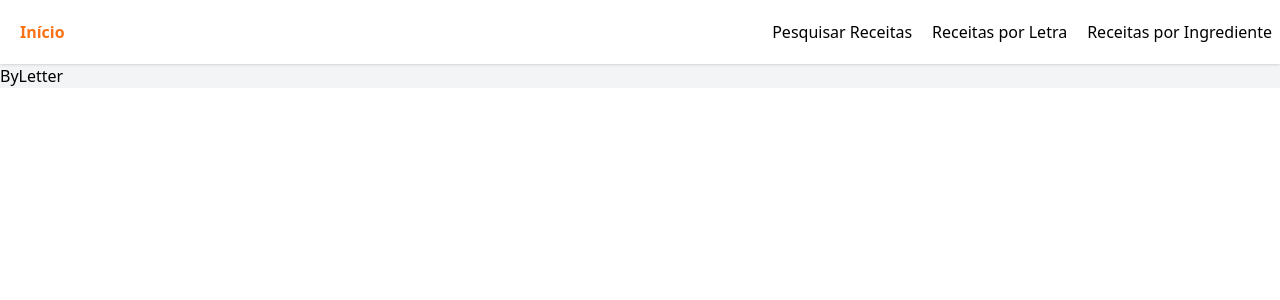
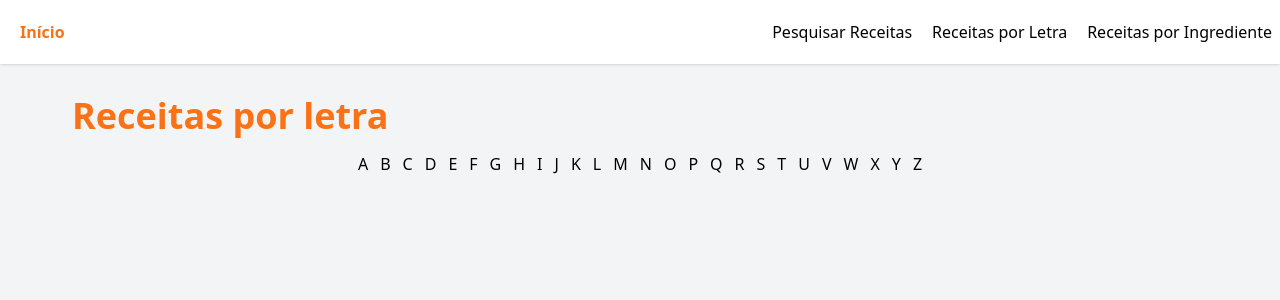
Before and after one commit to DiogoKaster/arise-test, a React (Vite) app: page /by-letter in a window 1280 px wide. Shown: the top 300 px of the page. Built offline with nearby package versions, Linux system fonts and the light colour scheme.

Commit message:
feat: create by-letter layout and dynamic page

```diff
--- a/src/Router.tsx
+++ b/src/Router.tsx
@@ -3,9 +3,10 @@ import { Home } from './pages/Home/Home'
 import { DefaultLayout } from './layouts/DefaultLayout/DefaultLayout'
 import { Meal } from './pages/Meal/Meal'
 import { ByName } from './pages/ByName/ByName'
+import { ByLetterLayout } from './layouts/ByLetterLayout/ByLetterLayout'
 import { ByLetter } from './pages/ByLetter/ByLetter'
 import { Ingredients } from './pages/Ingredients/Ingredients'
-import { IngredientRecipe } from './pages/Ingredients/pages/IngredientRecipe'
+import { IngredientRecipes } from './pages/Ingredients/pages/IngredientRecipe'
 
 export function Router() {
   return (
@@ -14,9 +15,11 @@ export function Router() {
         <Route path="/" element={<Home />} />
         <Route path="/meal/:id" element={<Meal />} />
         <Route path="/by-name" element={<ByName />} />
-        <Route path="/by-letter" element={<ByLetter />} />
+        <Route path="/by-letter" element={<ByLetterLayout />}>
+          <Route path=":letter" element={<ByLetter />} />
+        </Route>
         <Route path="/ingredients" element={<Ingredients />} />
-        <Route path="/ingredients/:ingredient" element={<IngredientRecipe />} />
+        <Route path="/ingredients/:ingredient" element={<IngredientRecipes />} />
       </Route>
     </Routes>
   )
--- /dev/null
+++ b/src/layouts/ByLetterLayout/ByLetterLayout.tsx
@@ -0,0 +1,24 @@
+import { Link, Outlet } from 'react-router-dom'
+
+export function ByLetterLayout() {
+  const alphabet = 'ABCDEFGHIJKLMNOPQRSTUVWXYZ'.split('')
+
+  return (
+    <section className="max-w-[1200px] mx-auto min-h-screen">
+      <div className="p-8 pb-0 text-orange-500">
+        <h1 className="text-4xl font-bold mb-4">Receitas por letra</h1>
+      </div>
+      <div className="flex flex-wrap justify-center gap-3 px-8 mb-6">
+        {alphabet.map((letter, index) => (
+          <Link
+            to={`/by-letter/${letter}`}
+            key={index}
+            className="hover:text-orange-500 hover:scale-105">
+            {letter}
+          </Link>
+        ))}
+      </div>
+      <Outlet />
+    </section>
+  )
+}
--- a/src/pages/ByLetter/ByLetter.tsx
+++ b/src/pages/ByLetter/ByLetter.tsx
@@ -1,7 +1,34 @@
+import { useEffect, useState } from 'react'
+import { useParams } from 'react-router-dom'
+import { api } from '../../lib/axios'
+import { RecipeCard } from '../../components/RecipeCard/RecipeCard'
+import { Recipe } from '../Home/Home'
+
 export function ByLetter() {
+  const { letter } = useParams()
+  const [recipes, setRecipes] = useState([] as Recipe[])
+
+  async function fetchRecipesByLetter() {
+    const response = await api.get(`/search.php?f=${letter}`)
+    setRecipes(response.data.meals)
+  }
+
+  useEffect(() => {
+    fetchRecipesByLetter()
+  }, [recipes])
+
   return (
-    <div>
-      <h1>ByLetter</h1>
+    <div className="grid grid-cols-1 md:grid-cols-3 gap-5 px-8 pb-8">
+      {recipes.map((recipe, index) => (
+        <RecipeCard
+          key={index}
+          idMeal={recipe.idMeal}
+          strInstructions={recipe.strInstructions}
+          strMeal={recipe.strMeal}
+          strMealThumb={recipe.strMealThumb}
+          strYoutube={recipe.strYoutube}
+        />
+      ))}
     </div>
   )
 }
--- a/src/pages/Ingredients/pages/IngredientRecipe.tsx
+++ b/src/pages/Ingredients/pages/IngredientRecipe.tsx
@@ -4,7 +4,7 @@ import { api } from '../../../lib/axios'
 import { Recipe } from '../../Home/Home'
 import { RecipeCard } from '../../../components/RecipeCard/RecipeCard'
 
-export function IngredientRecipe() {
+export function IngredientRecipes() {
   const { ingredient } = useParams()
   const [recipes, setRecipes] = useState([] as Recipe[])
 
```
